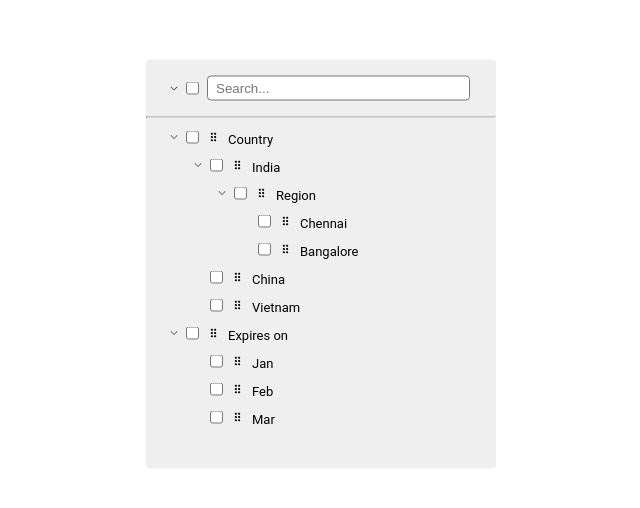
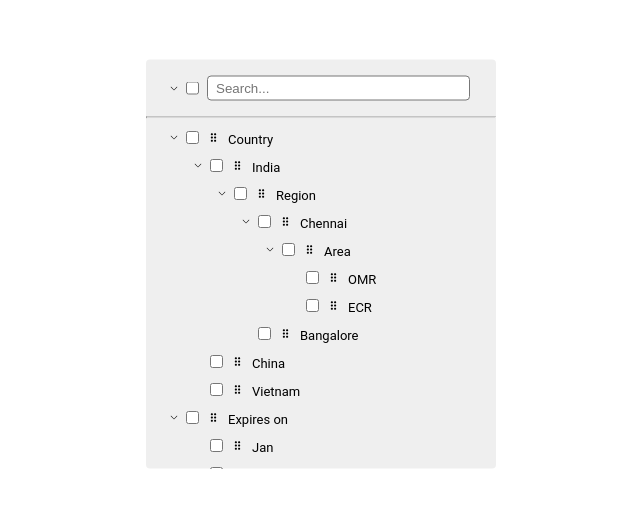
Before and after one commit to pratheshb/nested-tree, a React (Create React App) app: page / in a window 1280 px wide. Shown: the part 136-644 px from the top of the page, without its empty margins (319-959 px from the left). Built offline with nearby package versions, Linux system fonts and the light colour scheme.

Commit message:
lift the state up

```diff
--- a/src/App.js
+++ b/src/App.js
@@ -17,6 +17,8 @@ export default class App extends React.Component {
     this.handleFilterTextChange = this.handleFilterTextChange.bind(this);
     this.handleMasterCheckBoxChange = this.handleMasterCheckBoxChange.bind(this);
     this.handleChildSelect = this.handleChildSelect.bind(this);
+    this.handleChildDelete = this.handleChildDelete.bind(this);
+    this.handleChildEdit = this.handleChildEdit.bind(this);
   }
 
   handleFilterTextChange(filterText) {
@@ -41,6 +43,21 @@ export default class App extends React.Component {
     })
   }
 
+  handleChildDelete(list) {
+    this.setState({
+      list,
+      isMasterChecked: list.filter(child => !child.deleted).every(child => child.checked),
+      isMasterToggled: false
+    })
+  }
+
+  handleChildEdit(list) {
+    this.setState({
+      list,
+      isMasterToggled: false
+    })
+  }
+
   render() {
     return (
       <div className="container">
@@ -52,9 +69,11 @@ export default class App extends React.Component {
         <hr></hr>
         <div className='tree-container'>
           <TreeWrapper
-            parent={ null}
+            parent={null}
             {...this.state}
             onChildSelect={this.handleChildSelect}
+            onChildDelete={this.handleChildDelete}
+            onChildEdit={this.handleChildEdit}
           />
         </div>
       </div>
@@ -66,14 +85,25 @@ export default class App extends React.Component {
 const list = [
   {
     name: 'Country', children: [
-      { name: 'India', children: [
-        {
-          name: 'Region', children: [
-            { name: 'Chennai', children: []},
-            { name: 'Bangalore', children: []},
-          ]
-        }
-      ] },
+      {
+        name: 'India', children: [
+          {
+            name: 'Region', children: [
+              {
+                name: 'Chennai', children: [
+                  {
+                    name: 'Area', children: [
+                      { name: 'OMR', children: [] },
+                      { name: 'ECR', children: [] },
+                    ]
+                  }
+                ]
+              },
+              { name: 'Bangalore', children: [] },
+            ]
+          }
+        ]
+      },
       { name: 'China', children: [] },
       { name: 'Vietnam', children: [] },
     ]
--- a/src/components/SerchBar/SearchBar.js
+++ b/src/components/SerchBar/SearchBar.js
@@ -5,15 +5,15 @@ import { BsChevronDown } from "react-icons/bs";
 export default class SearchBar extends React.Component {
     constructor(props) {
         super(props);
-        this.handleFilterTextChange = this.handleFilterTextChange.bind(this);
-        this.handleMasterCheckBoxChange = this.handleMasterCheckBoxChange.bind(this);
+        this.onFilterTextChange = this.onFilterTextChange.bind(this);
+        this.onMasterCheckBoxChange = this.onMasterCheckBoxChange.bind(this);
     }
 
-    handleFilterTextChange(e) {
+    onFilterTextChange(e) {
         this.props.onFilterTextChange(e.target.value);
     }
 
-    handleMasterCheckBoxChange(e) {
+    onMasterCheckBoxChange(e) {
         this.props.onMasterCheckBoxChange(e.target.checked);
     }
 
@@ -21,8 +21,8 @@ export default class SearchBar extends React.Component {
         return (
             <div className="search-bar-container">
                 <BsChevronDown className='icon'></BsChevronDown>
-                <input type='checkbox' className='master-checkbox' onChange={this.handleMasterCheckBoxChange} checked={this.props.isMasterChecked}></input>
-                <input className='search-bar' type='textbox' placeholder='Search...' onChange={this.handleFilterTextChange}></input>
+                <input type='checkbox' className='master-checkbox' onChange={this.onMasterCheckBoxChange} checked={this.props.isMasterChecked}></input>
+                <input className='search-bar' type='textbox' placeholder='Search...' onChange={this.onFilterTextChange}></input>
             </div>
         )
     }
--- a/src/components/TreeMember/TreeMember.js
+++ b/src/components/TreeMember/TreeMember.js
@@ -4,39 +4,88 @@ import './TreeMember.css';
 import { BsChevronDown } from "react-icons/bs";
 import { MdDragIndicator, MdDelete } from "react-icons/md";
 
-let isMemberSelected = false;
 export default class TreeMember extends React.Component {
     constructor(props) {
         super(props);
         this.state = {
-            member: props.member,
             isEditing: false,
             isMouseOver: false,
             index: props.index,
         };
-        this.onSelectMember = this.onSelectMember.bind(this);
         this.onStartEditing = this.onStartEditing.bind(this);
         this.onEndEditing = this.onEndEditing.bind(this);
-        this.onEditMember = this.onEditMember.bind(this);
         this.onMouseEnter = this.onMouseEnter.bind(this);
         this.onMouseLeave = this.onMouseLeave.bind(this);
+        this.onSelectMember = this.onSelectMember.bind(this);
         this.onDeleteMember = this.onDeleteMember.bind(this);
+        this.onEditMember = this.onEditMember.bind(this);
         this.handleChildSelect = this.handleChildSelect.bind(this);
+        this.handleChildDelete = this.handleChildDelete.bind(this);
+        this.handleChildEdit = this.handleChildEdit.bind(this);
     }
 
     onSelectMember(e) {
-        this.props.onChildSelect(this.state.index, e.target.checked, true);
+        const children = [...this.props.member.children]
+        const member = {
+            ...this.props.member,
+            checked: e.target.checked,
+            children: [...children]
+        }
+        const selectChildren = function (member) {
+            for (let child of member.children) {
+                child.checked = e.target.checked;
+                selectChildren(child);
+            }
+        }
+        selectChildren(member);
+        this.props.onChildSelect(this.state.index, member);
     }
 
     handleChildSelect(children) {
-        const {member} = this.props;
-        member.checked = children.every(child => child.checked);
-        member.children = children;
-        this.props.onChildSelect(this.state.index, member.checked);
+        const member = {
+            ...this.props.member,
+            checked: children.every(child => child.checked),
+            children: [...children]
+        }
+        this.props.onChildSelect(this.state.index, member);
     }
 
+    onDeleteMember() {
+        const member = {
+            ...this.props.member,
+            deleted: true
+        };
+        this.props.onChildDelete(this.state.index, member);
+    }
+
+    handleChildDelete(children) {
+        const member = {
+            ...this.props.member,
+            checked: children.filter(child => !child.deleted).every(child => child.checked),
+            children: [...children]
+        }
+        this.props.onChildDelete(this.state.index, member);
+    }
+
+    onEditMember(e) {
+        const member = {
+            ...this.props.member,
+            name: e.target.value
+        };
+        this.props.onChildEdit(this.state.index, member);
+    }
+
+    handleChildEdit(children) {
+        const member = {
+            ...this.props.member,
+            children: [...children]
+        };
+        this.props.onChildEdit(this.state.index, member);
+    }
+
+
     onStartEditing() {
-        if(this.props.filterText) {
+        if (this.props.filterText) {
             alert('filter applied. please clear filter and try editing')
             return;
         }
@@ -52,45 +101,25 @@ export default class TreeMember extends React.Component {
     }
 
     onMouseEnter() {
-        this.setState({isMouseOver: true});
+        this.setState({ isMouseOver: true });
     }
 
     onMouseLeave() {
-        this.setState({isMouseOver: false});
-    }
-
-    onEditMember(e) {
-        this.setState(state => {
-            const {member} = state;
-            member.name = e.target.value;
-            return ({
-                member
-            });
-        });
-    }
-
-    onDeleteMember() {
-        this.props.onMemberDelete(this.state.index);
+        this.setState({ isMouseOver: false });
     }
 
     render() {
+        const { member, filterText, isMasterToggled, isMasterChecked } = this.props;
+        let memberWrapper = member.name;
         let nestedMember = null;
         let visibility = 'hidden';
-        let { member, filterText, isMasterToggled, isMasterChecked } = this.props;
-        // const {member} = this.state;
+        let deleteIcon = null;
 
         if (member.checked === undefined) {
             member.checked = false;
         }
 
-        if(isMemberSelected) {
-            isMasterChecked = member.checked;
-            isMasterToggled = true;
-        }
-
-        isMemberSelected = false;
-
-        if(isMasterToggled) {
+        if (isMasterToggled) {
             member.checked = isMasterChecked;
         }
 
@@ -98,26 +127,26 @@ export default class TreeMember extends React.Component {
             visibility = 'visible';
             nestedMember = <TreeWrapper
                 list={member.children}
-                parent = {member}
+                parent={member}
                 filterText={filterText}
-                isMasterChecked = {isMasterChecked}
-                isMasterToggled = {isMasterToggled}
-                onChildSelect = {this.handleChildSelect}
+                isMasterChecked={isMasterChecked}
+                isMasterToggled={isMasterToggled}
+                onChildSelect={this.handleChildSelect}
+                onChildDelete={this.handleChildDelete}
+                onChildEdit={this.handleChildEdit}
             />
         }
-
-        let memberName = member.name;
-        if(this.state.isEditing) {
-            memberName = <input
-            type="text"
-            autoFocus
-            onChange={this.onEditMember}
-            onBlur={this.onEndEditing}
-            value={memberName}>
+        if (this.state.isEditing) {
+            memberWrapper = <input
+                type="text"
+                autoFocus
+                onChange={this.onEditMember}
+                onBlur={this.onEndEditing}
+                value={member.name}>
             </input>
         }
-        let deleteIcon = null;
-        if(this.state.isMouseOver) {
+
+        if (this.state.isMouseOver) {
             deleteIcon = <MdDelete title="Delete" onClick={this.onDeleteMember}></MdDelete>;
         }
         return (
@@ -127,7 +156,7 @@ export default class TreeMember extends React.Component {
                         <BsChevronDown style={{ visibility }} className='icon'></BsChevronDown>
                         <input type="checkbox" onChange={this.onSelectMember} checked={member.checked}></input>
                         <MdDragIndicator></MdDragIndicator>
-                        <span onClick={this.onStartEditing}>{memberName}</span>
+                        <span onClick={this.onStartEditing}>{memberWrapper}</span>
                     </div>
                     {deleteIcon}
                 </div>
--- a/src/components/TreeWrapper/TreeWrapper.js
+++ b/src/components/TreeWrapper/TreeWrapper.js
@@ -4,42 +4,37 @@ import './TreeWrapper.css';
 export default class TreeWrapper extends React.Component {
     constructor(props) {
         super(props);
-        this.state = {
-            list: props.list
-        };
         this.handleChildSelect = this.handleChildSelect.bind(this);
-        this.handleDeleteMember = this.handleDeleteMember.bind(this);
+        this.handleChildDelete = this.handleChildDelete.bind(this);
+        this.handleChildEdit = this.handleChildEdit.bind(this);
     }
 
-
-    handleChildSelect(index, checked, isInitial) {
-        const {list} = this.props;
-        list[index].checked = checked;
-        const selectChildren = function(member) {
-            for(let child of member.children) {
-                child.checked = checked;
-                selectChildren(child);
-            }
-        }
-        if(isInitial) {
-            selectChildren(list[index]);
-        }
-        this.props.onChildSelect(list, checked);
+    handleChildSelect(index, member) {
+        const list = [
+            ...this.props.list
+        ]
+        list[index] = member;
+        this.props.onChildSelect(list);
     }
 
-    handleDeleteMember(index) {
-        this.setState(state => {
-            const list = state.list;
-            list[index].isDeleted = true;
-            return ({
-                list: list
-            });
-        })
+    handleChildDelete(index, member) {
+        const list = [
+            ...this.props.list
+        ]
+        list[index] = member;
+        this.props.onChildDelete(list);
+    }
+
+    handleChildEdit(index, member) {
+        const list = [
+            ...this.props.list
+        ]
+        list[index] = member;
+        this.props.onChildEdit(list);
     }
 
     render() {
-        let { filterText, parent, isMasterChecked, isMasterToggled } = this.props;
-        const { list } = this.state;
+        const { list, filterText, parent, isMasterChecked, isMasterToggled } = this.props;
         const li = [];
         let noResults = null;
 
@@ -72,7 +67,7 @@ export default class TreeWrapper extends React.Component {
 
         list.forEach((member, index) => {
             member.parent = parent;
-            if (member.isDeleted) {
+            if (member.deleted) {
                 return;
             }
             if (isMemberAvailable(member) || isParentAvailable(member) || isChildrenAvailable(member)) {
@@ -84,21 +79,22 @@ export default class TreeWrapper extends React.Component {
                         filterText={filterText}
                         isMasterChecked={isMasterChecked}
                         isMasterToggled={isMasterToggled}
-                        onMemberDelete={this.handleDeleteMember}
                         onChildSelect={this.handleChildSelect}
+                        onChildDelete={this.handleChildDelete}
+                        onChildEdit={this.handleChildEdit}
                     />
                 );
             }
         });
-        if(parent === null && li.length === 0) {
+        if (parent === null && li.length === 0) {
             noResults = <div className='no-items'>No items found!</div>
         }
         return (
             <>
-            <ul>
-                {li}
-            </ul>
-            {noResults}
+                <ul>
+                    {li}
+                </ul>
+                {noResults}
             </>
         );
     }
```
